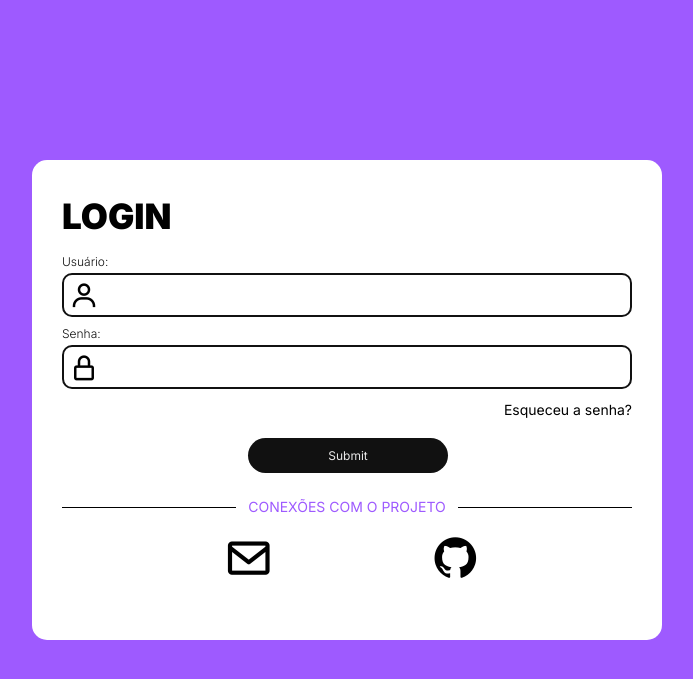
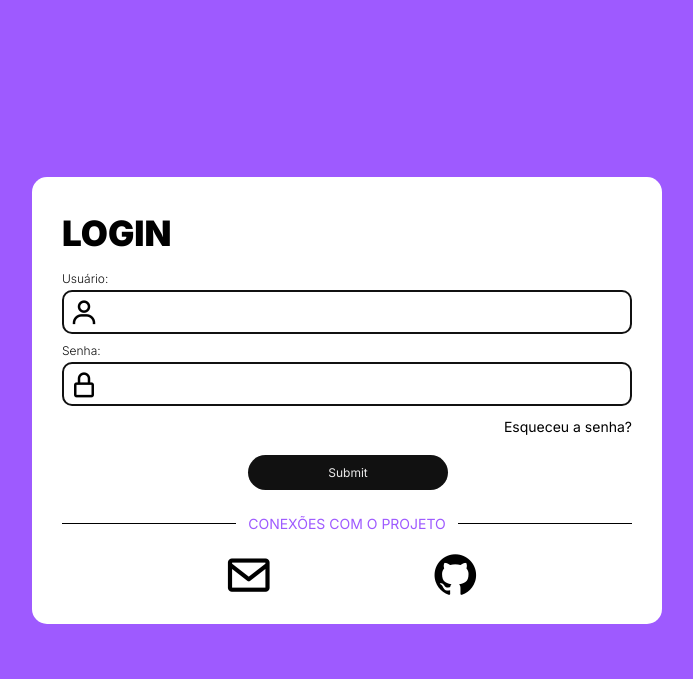
Before and after one commit to kauansilva001/Technical-Support, a PHP site: page /login.php in a window 1280 px wide. Shown: the top 679 px of the page, without its empty margins (293-986 px from the left). Run offline with PHP 8.4, Linux system fonts and the light colour scheme.

Commit message:
mudança de branch

```diff
--- a/style/config.css
+++ b/style/config.css
@@ -39,7 +39,6 @@ body {
 }
 
 form {
-    height: 60dvh;
     padding: 20px 30px;
     background: white;
     border-radius: 15px;
```
